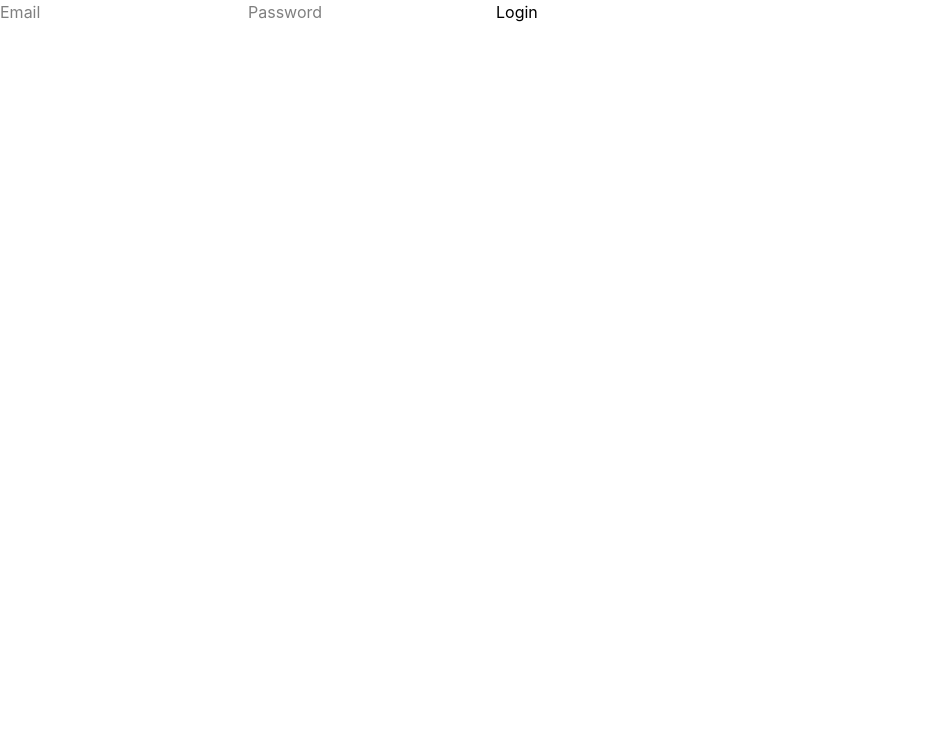
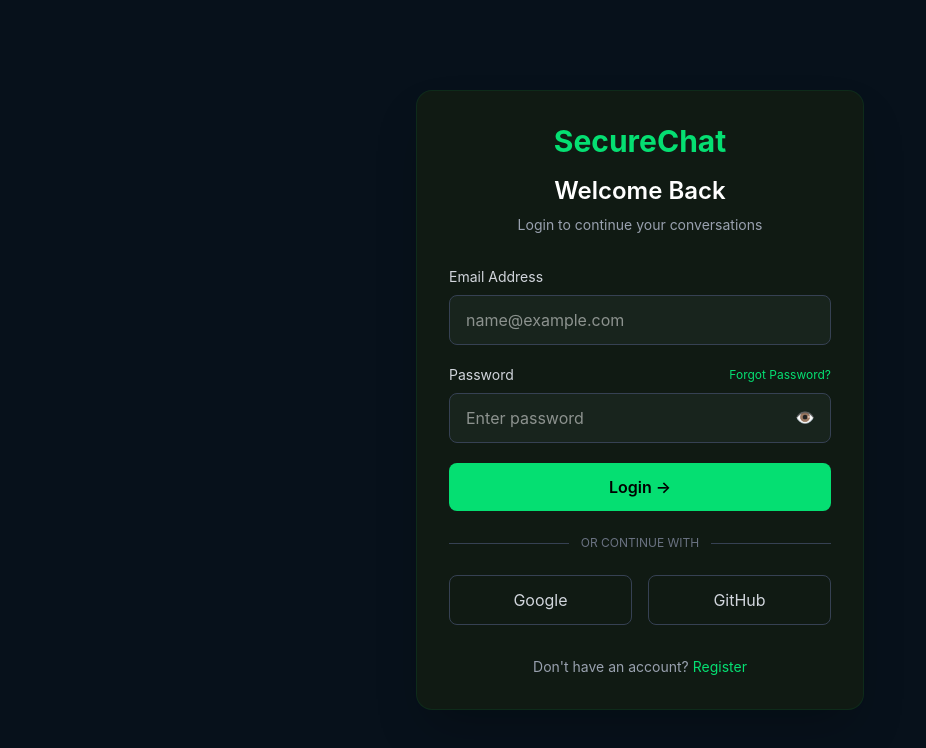
Before and after one commit to CodeManBist/NextChat, a React app in the folder frontend/: page / in a window 1280 px wide. Shown: the top 748 px of the page, without its empty margins (0-926 px from the left). Built offline with nearby package versions, Linux system fonts and the light colour scheme; no server answers; the HTML template or start-up script is replaced by a standard one.

Commit message:
improved ui/ux of login/register

```diff
--- /dev/null
+++ b/frontend/src/components/auth/AuthCard.jsx
@@ -0,0 +1,72 @@
+import React from "react";
+
+const AuthCard = ({
+  title,
+  subtitle,
+  children,
+  footerText,
+  footerLinkText,
+  footerLink,
+}) => {
+  return (
+    <div className="min-h-screen bg-[#07111B] flex items-center justify-center px-4">
+      <div className="w-full max-w-md bg-[#101A13] border border-green-900/30 rounded-2xl p-8 shadow-2xl">
+
+        {/* Logo */}
+        <div className="text-center mb-8">
+          <h1 className="text-3xl font-bold text-green-400">
+            SecureChat
+          </h1>
+
+          <h2 className="text-white text-2xl font-semibold mt-4">
+            {title}
+          </h2>
+
+          <p className="text-gray-400 text-sm mt-2">
+            {subtitle}
+          </p>
+        </div>
+
+        {/* Form */}
+        <div className="space-y-5">
+          {children}
+        </div>
+
+        {/* Divider */}
+        <div className="flex items-center gap-3 my-6">
+          <div className="flex-1 h-[1px] bg-gray-700"></div>
+
+          <span className="text-xs text-gray-500">
+            OR CONTINUE WITH
+          </span>
+
+          <div className="flex-1 h-[1px] bg-gray-700"></div>
+        </div>
+
+        {/* Social Login */}
+        <div className="grid grid-cols-2 gap-4">
+          <button className="border border-gray-700 rounded-lg py-3 text-gray-300 hover:bg-[#18241D] transition">
+            Google
+          </button>
+
+          <button className="border border-gray-700 rounded-lg py-3 text-gray-300 hover:bg-[#18241D] transition">
+            GitHub
+          </button>
+        </div>
+
+        {/* Footer */}
+        <p className="text-center text-gray-400 text-sm mt-8">
+          {footerText}{" "}
+          <a
+            href={footerLink}
+            className="text-green-400 hover:underline"
+          >
+            {footerLinkText}
+          </a>
+        </p>
+      </div>
+    </div>
+  );
+};
+
+export default AuthCard;
--- /dev/null
+++ b/frontend/src/components/auth/InputField.jsx
@@ -0,0 +1,27 @@
+import React from "react";
+
+const InputField = ({
+  label,
+  type = "text",
+  placeholder,
+  value,
+  onChange,
+}) => {
+  return (
+    <div>
+      <label className="block text-sm text-gray-300 mb-2">
+        {label}
+      </label>
+
+      <input
+        type={type}
+        placeholder={placeholder}
+        value={value}
+        onChange={onChange}
+        className="w-full bg-[#18241D] border border-gray-700 rounded-lg px-4 py-3 text-white outline-none focus:border-green-400"
+      />
+    </div>
+  );
+};
+
+export default InputField;
--- /dev/null
+++ b/frontend/src/components/auth/PasswordInput.jsx
@@ -0,0 +1,45 @@
+import React, { useState } from "react";
+
+const PasswordInput = ({
+  value,
+  onChange,
+}) => {
+  const [showPassword, setShowPassword] = useState(false);
+
+  return (
+    <div>
+      <div className="flex items-center justify-between mb-2">
+        <label className="text-sm text-gray-300">
+          Password
+        </label>
+
+        <button
+          type="button"
+          className="text-xs text-green-400"
+        >
+          Forgot Password?
+        </button>
+      </div>
+
+      <div className="relative">
+        <input
+          type={showPassword ? "text" : "password"}
+          placeholder="Enter password"
+          value={value}
+          onChange={onChange}
+          className="w-full bg-[#18241D] border border-gray-700 rounded-lg px-4 py-3 text-white outline-none focus:border-green-400"
+        />
+
+        <button
+          type="button"
+          onClick={() => setShowPassword(!showPassword)}
+          className="absolute right-4 top-3 text-gray-400"
+        >
+          👁
+        </button>
+      </div>
+    </div>
+  );
+};
+
+export default PasswordInput;
--- a/frontend/src/pages/Login.jsx
+++ b/frontend/src/pages/Login.jsx
@@ -1,5 +1,9 @@
-import React, { useState } from 'react';
+import React, { useState } from "react";
 import { useNavigate } from "react-router-dom";
+
+import AuthCard from "../components/auth/AuthCard";
+import InputField from "../components/auth/InputField";
+import PasswordInput from "../components/auth/PasswordInput";
 
 const Login = () => {
   const navigate = useNavigate();
@@ -11,11 +15,19 @@ const Login = () => {
     e.preventDefault();
 
     try {
-      const response = await fetch("http://localhost:5000/api/users/login", {
+      const response = await fetch(
+        "http://localhost:5000/api/users/login",
+        {
           method: "POST",
-        headers: { "Content-Type": "application/json" },
-        body: JSON.stringify({ email, password }),
-      });
+          headers: {
+            "Content-Type": "application/json",
+          },
+          body: JSON.stringify({
+            email,
+            password,
+          }),
+        }
+      );
 
       const data = await response.json();
 
@@ -23,6 +35,7 @@ const Login = () => {
         localStorage.setItem("token", data.token);
         localStorage.setItem("userId", data.userId);
         localStorage.setItem("username", data.username);
+
         navigate("/chat");
       } else {
         console.log(data.message || "Login failed");
@@ -34,22 +47,37 @@ const Login = () => {
   };
 
   return (
-    <form onSubmit={handleLogin}>
-      <input
+    <AuthCard
+      title="Welcome Back"
+      subtitle="Login to continue your conversations"
+      footerText="Don't have an account?"
+      footerLinkText="Register"
+      footerLink="/register"
+    >
+      <form onSubmit={handleLogin} className="space-y-5">
+
+        <InputField
+          label="Email Address"
+          type="email"
+          placeholder="name@example.com"
           value={email}
           onChange={(e) => setEmail(e.target.value)}
-        placeholder="Email"
         />
 
-      <input
-        type="password"
+        <PasswordInput
           value={password}
           onChange={(e) => setPassword(e.target.value)}
-        placeholder="Password"
         />
 
-      <button type="submit">Login</button>
+        <button
+          type="submit"
+          className="w-full bg-green-400 hover:bg-green-500 text-black font-semibold py-3 rounded-lg transition"
+        >
+          Login →
+        </button>
+
       </form>
+    </AuthCard>
   );
 };
 
--- a/frontend/src/pages/Register.jsx
+++ b/frontend/src/pages/Register.jsx
@@ -1,5 +1,9 @@
-import React, { useState, useEffect } from 'react'
+import React, { useState } from "react";
 import { useNavigate } from "react-router-dom";
+
+import AuthCard from "../components/auth/AuthCard";
+import InputField from "../components/auth/InputField";
+import PasswordInput from "../components/auth/PasswordInput";
 
 const Register = () => {
   const navigate = useNavigate();
@@ -11,20 +15,29 @@ const Register = () => {
   const handleRegister = async (e) => {
     e.preventDefault();
 
-
     try {
-      const response = await fetch("http://localhost:5000/api/users/register", {
-        method: "POST",
-        headers: {  "Content-Type": "application/json" },
-        body: JSON.stringify({ username, email, password }),
-      });
+      const response = await fetch(
+        "http://localhost:5000/api/users/register",
+        {
+          method: "POST",
+          headers: {
+            "Content-Type": "application/json",
+          },
+          body: JSON.stringify({
+            username,
+            email,
+            password,
+          }),
+        }
+      );
 
       const data = await response.json();
 
-      if(response.status === 201) {
+      if (response.status === 201) {
         localStorage.setItem("token", data.token);
         localStorage.setItem("userId", data.userId);
         localStorage.setItem("username", data.username);
+
         navigate("/chat");
       } else {
         console.log(data.message);
@@ -36,29 +49,45 @@ const Register = () => {
   };
 
   return (
-    <div>
-      <h1>Register</h1>
-      <form onSubmit={handleRegister}>
-        <input
-        value={username}
-        onChange={(e) => setUsername(e.target.value)}
-        placeholder="Username"
+    <AuthCard
+      title="Create Account"
+      subtitle="Start chatting securely"
+      footerText="Already have an account?"
+      footerLinkText="Login"
+      footerLink="/login"
+    >
+      <form onSubmit={handleRegister} className="space-y-5">
+
+        <InputField
+          label="Username"
+          placeholder="John Doe"
+          value={username}
+          onChange={(e) => setUsername(e.target.value)}
         />
-        <input
+
+        <InputField
+          label="Email Address"
+          type="email"
+          placeholder="name@example.com"
           value={email}
           onChange={(e) => setEmail(e.target.value)}
-          placeholder="Email"
         />
-        <input
-          type="password"
+
+        <PasswordInput
           value={password}
           onChange={(e) => setPassword(e.target.value)}
-          placeholder="Password"
         />
-        <button type='submit'>Register</button>
+
+        <button
+          type="submit"
+          className="w-full bg-green-400 hover:bg-green-500 text-black font-semibold py-3 rounded-lg transition"
+        >
+          Register →
+        </button>
+
       </form>
-    </div>
-  )
-}
+    </AuthCard>
+  );
+};
 
-export default Register
+export default Register;
```
Lines whose indentation alone changed are shown as unchanged.
